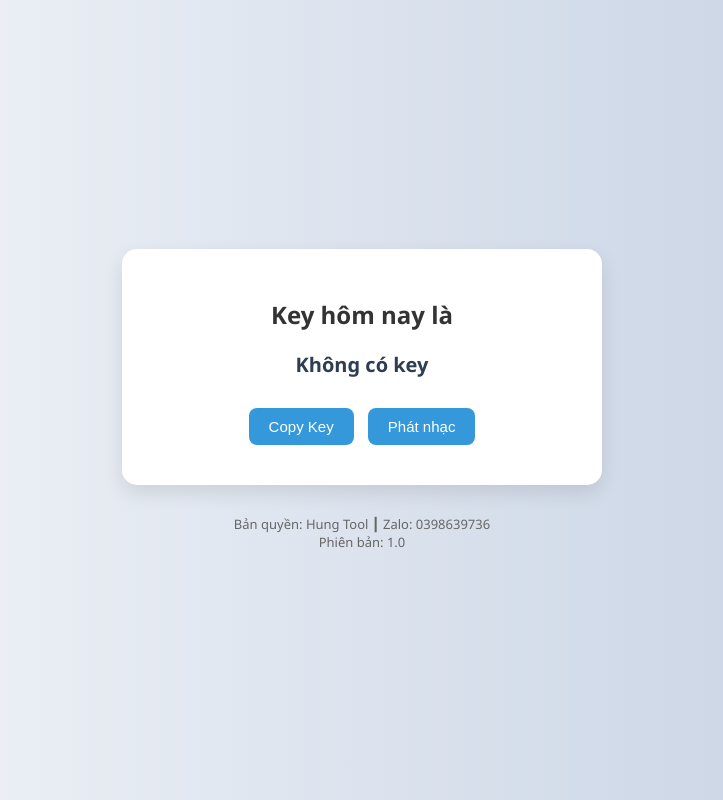
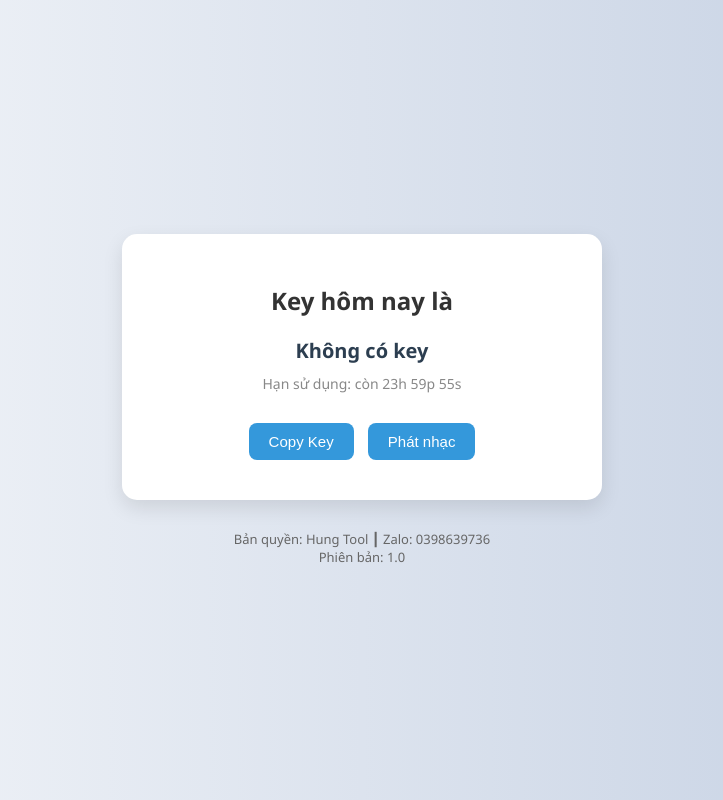
Before and after one commit to HubsvVnMindus/hungkeytool, a plain HTML site: page index.html in a window 1280 px wide. Shown: the whole page, without its empty margins (278-1001 px from the left). Drawn offline with Linux system fonts and the light colour scheme.

Commit message:
Update index.html

```diff
--- a/index.html
+++ b/index.html
@@ -42,8 +42,14 @@
       font-size: 20px;
       font-weight: bold;
       color: #2c3e50;
+      margin-bottom: 10px;
+      transition: all 0.3s ease;
+    }
+
+    .expiry {
+      font-size: 14px;
+      color: #888;
       margin-bottom: 20px;
-      transition: all 0.3s ease;
     }
 
     button {
@@ -80,6 +86,7 @@
   <div class="container">
     <h2>Key hôm nay là</h2>
     <div class="key" id="keyDisplay">Đang lấy key...</div>
+    <div class="expiry" id="expiryTime">Tính toán hạn sử dụng...</div>
     <button onclick="copyKey()">Copy Key</button>
     <button onclick="toggleMusic()" id="musicBtn">Phát nhạc</button>
   </div>
@@ -98,6 +105,30 @@
     const urlParams = new URLSearchParams(window.location.search);
     const key = urlParams.get('key') || 'Không có key';
     document.getElementById("keyDisplay").textContent = key;
+
+    // Tính thời gian hết hạn key (24h)
+    const createdAt = new Date(); // Thời điểm người dùng vào
+    const expiryDate = new Date(createdAt.getTime() + 24 * 60 * 60 * 1000);
+
+    function updateExpiryCountdown() {
+      const now = new Date();
+      const remaining = expiryDate - now;
+
+      if (remaining <= 0) {
+        document.getElementById("expiryTime").textContent = "Key đã hết hạn!";
+        return;
+      }
+
+      const hours = Math.floor((remaining / (1000 * 60 * 60)) % 24);
+      const minutes = Math.floor((remaining / (1000 * 60)) % 60);
+      const seconds = Math.floor((remaining / 1000) % 60);
+
+      document.getElementById("expiryTime").textContent =
+        `Hạn sử dụng: còn ${hours}h ${minutes}p ${seconds}s`;
+    }
+
+    updateExpiryCountdown();
+    setInterval(updateExpiryCountdown, 1000);
 
     function copyKey() {
       navigator.clipboard.writeText(key);
```
